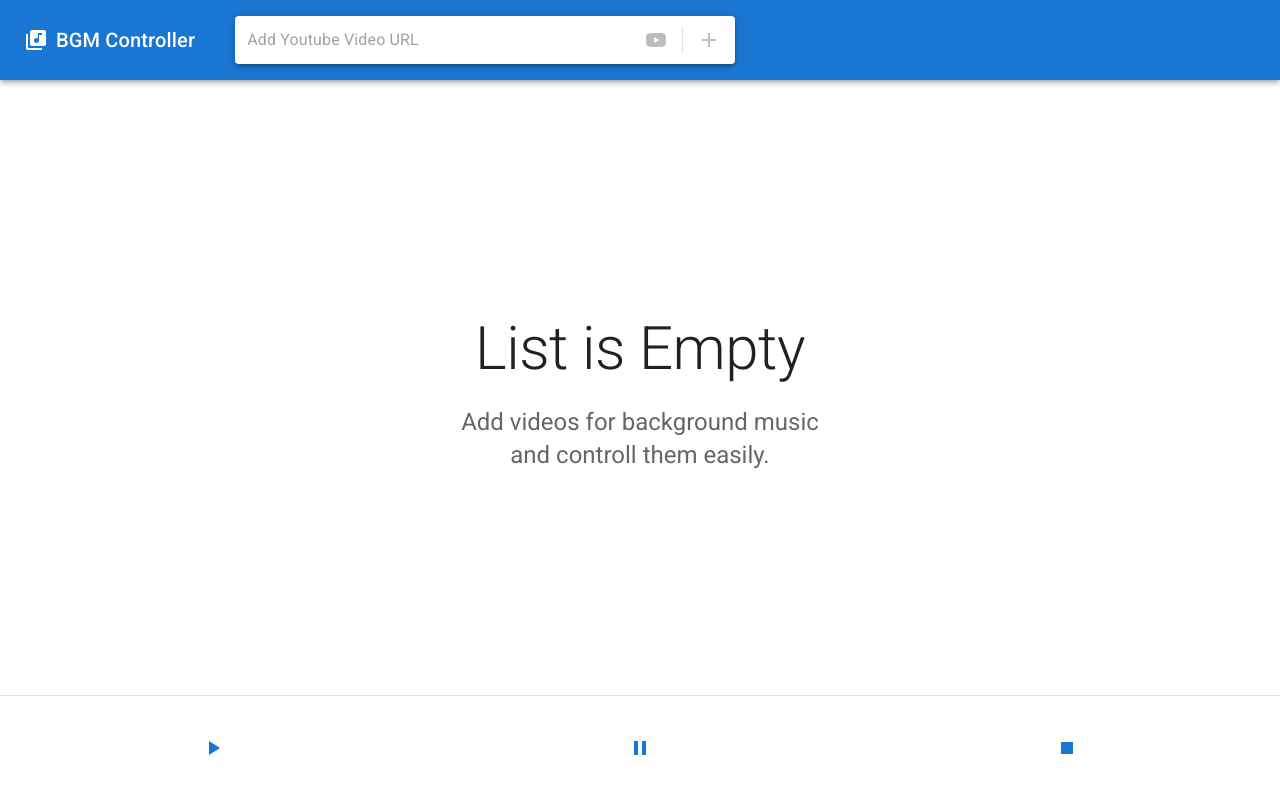
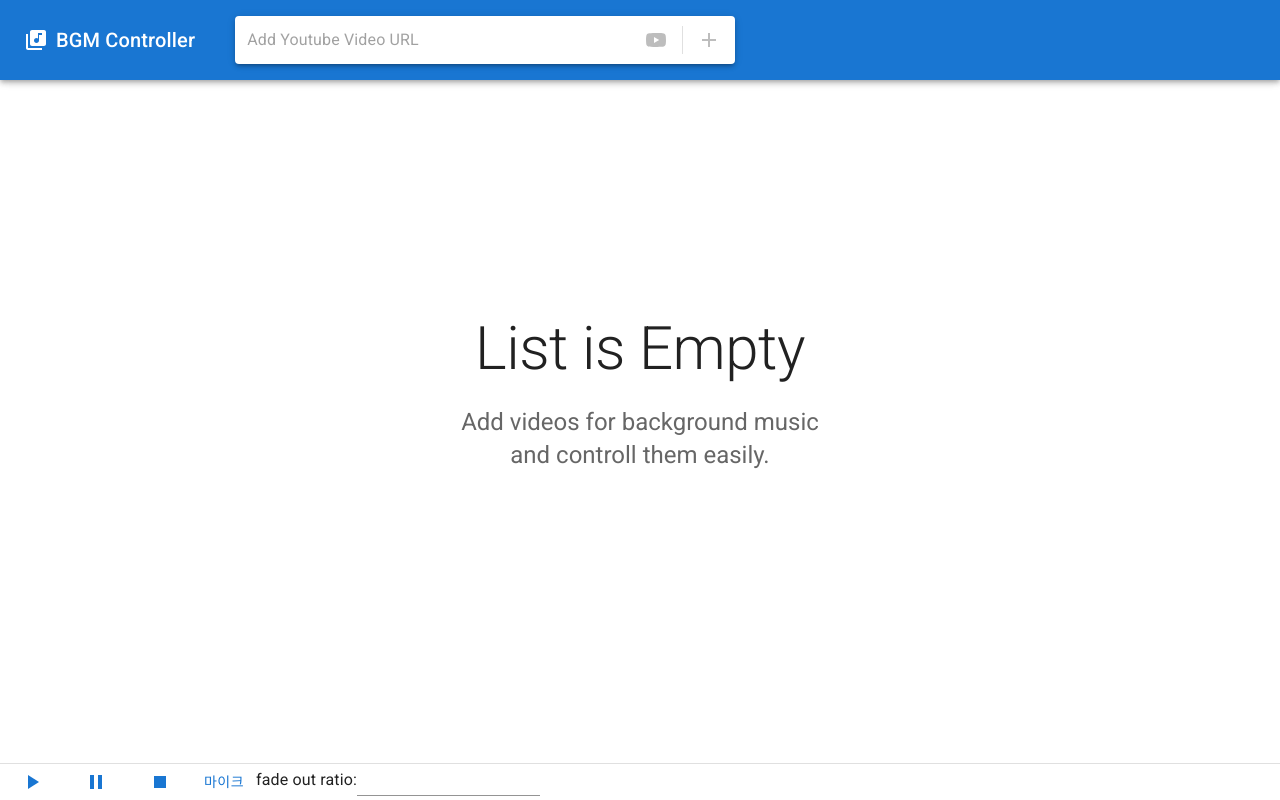
Before and after one commit to ginameeeBV/bgm-controller, a React (Create React App) app: page / in a window 1280 px wide. Built offline with nearby package versions, Linux system fonts and the light colour scheme.

Commit message:
feat: ControlButtons 좀 더 잘게 쪼게기

```diff
--- /dev/null
+++ b/src/components/atoms/PauseButton.tsx
@@ -0,0 +1,17 @@
+import { Pause } from "@mui/icons-material";
+import { Button } from "@mui/material";
+import React from "react";
+
+interface IProps {
+  onClick?: () => unknown;
+}
+
+function PauseButton({ onClick = () => undefined }: IProps) {
+  return (
+    <Button size="small" onClick={onClick}>
+      <Pause />
+    </Button>
+  );
+}
+
+export default PauseButton;
--- /dev/null
+++ b/src/components/atoms/PlayButton.tsx
@@ -0,0 +1,17 @@
+import { PlayArrow } from "@mui/icons-material";
+import { Button } from "@mui/material";
+import React from "react";
+
+interface IProps {
+  onClick?: () => unknown;
+}
+
+function PlayButton({ onClick = () => undefined }: IProps) {
+  return (
+    <Button size="small" onClick={onClick}>
+      <PlayArrow />
+    </Button>
+  );
+}
+
+export default PlayButton;
--- /dev/null
+++ b/src/components/atoms/StopButton.tsx
@@ -0,0 +1,17 @@
+import { Mic, Stop } from "@mui/icons-material";
+import { Button } from "@mui/material";
+import React from "react";
+
+interface IProps {
+  onClick?: () => unknown;
+}
+
+function StopButton({ onClick = () => undefined }: IProps) {
+  return (
+    <Button size="small" onClick={onClick}>
+      <Stop />
+    </Button>
+  );
+}
+
+export default StopButton;
--- a/src/components/molecules/ControlButtons.tsx
+++ b/src/components/molecules/ControlButtons.tsx
@@ -1,6 +1,8 @@
-import { Pause, PlayArrow, Stop } from "@mui/icons-material";
-import { Button, Stack } from "@mui/material";
+import { Stack } from "@mui/material";
 import React from "react";
+import PauseButton from "../atoms/PauseButton";
+import PlayButton from "../atoms/PlayButton";
+import StopButton from "../atoms/StopButton";
 
 interface IProps {
   onPlay?: () => unknown;
@@ -13,16 +15,10 @@ function ControlButtons({
   onStop = () => undefined,
 }: IProps) {
   return (
-    <Stack direction="row" justifyContent="space-around" minWidth="100%">
-      <Button size="small" onClick={onPlay}>
-        <PlayArrow />
-      </Button>
-      <Button size="small" onClick={onPause}>
-        <Pause />
-      </Button>
-      <Button size="small" onClick={onStop}>
-        <Stop />
-      </Button>
+    <Stack direction="row" justifyContent="space-around">
+      <PlayButton onClick={onPlay} />
+      <PauseButton onClick={onPause} />
+      <StopButton onClick={onStop} />
     </Stack>
   );
 }
```
